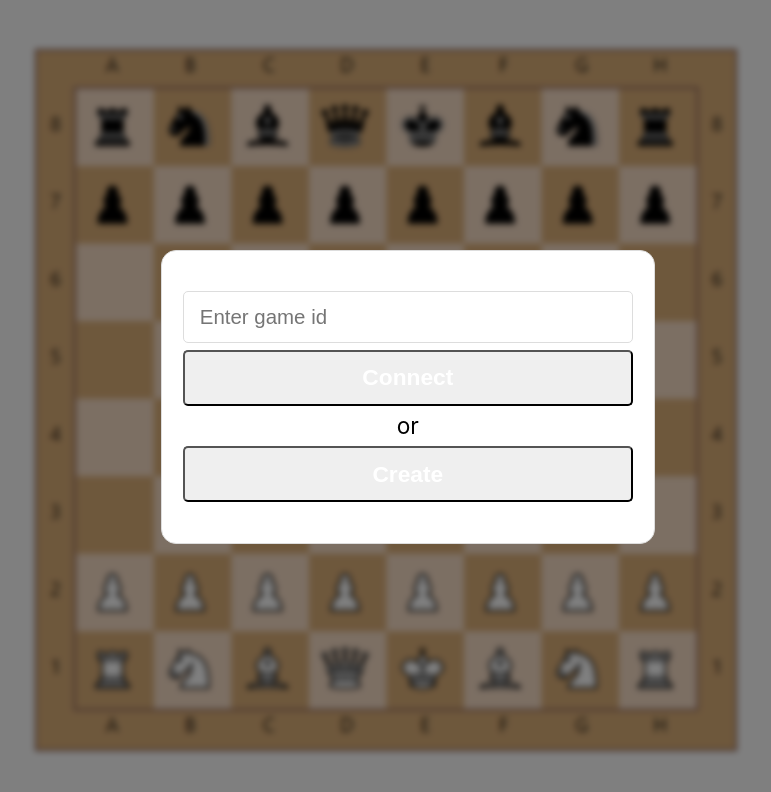
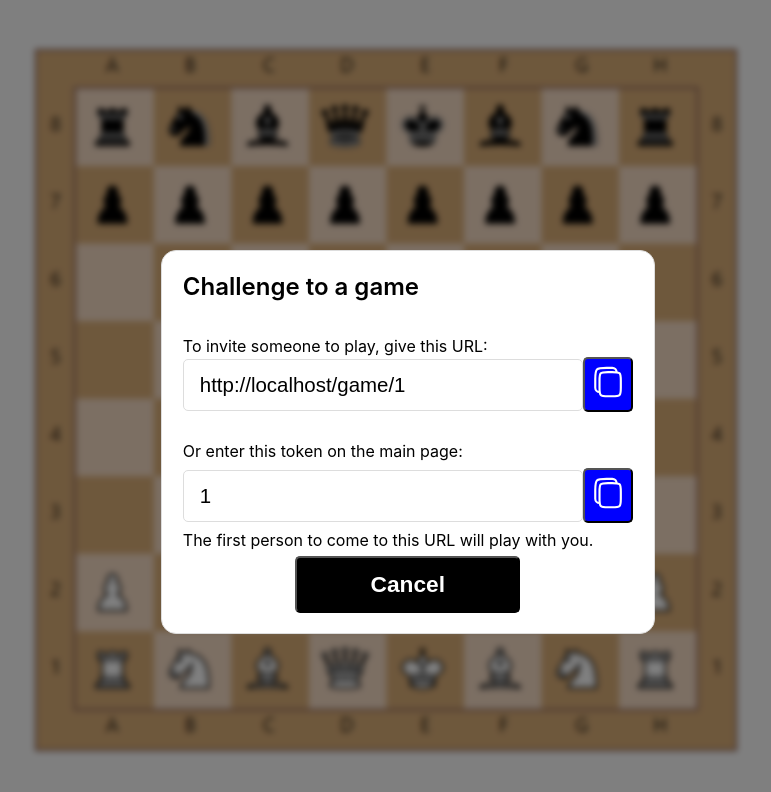
Before and after one commit to OlAndrey/React-Chess, a React (Create React App) app in the folder client/: page /1 in a window 1280 px wide. Before the commit this address led to /. Shown: the top 792 px of the page, without its empty margins (254-1025 px from the left). Built offline with nearby package versions, Linux system fonts and the light colour scheme; no server answers.

Commit message:
feat(client): added waiting page for opponent

```diff
--- a/client/src/Components/CreateGame.tsx
+++ b/client/src/Components/CreateGame.tsx
@@ -1,8 +1,10 @@
 import { useRef } from 'react'
+import { useNavigate } from 'react-router-dom'
 import socket from '../helpers/socket'
 
 const CreateGame = ({ handler }: { handler: (a: boolean) => void }) => {
   const token = useRef<string | null>(null)
+  const navigate = useNavigate()
   const data = [
     { time: '5', name: 'Blitz' },
     { time: '10', name: 'Rapid' },
@@ -12,10 +14,8 @@ const CreateGame = ({ handler }: { handler: (a: boolean) => void }) => {
 
   const createGame = (option: (typeof data)[0]) => {
     socket.emit('create-game', { time: option.time })
-
-    socket.on('created', (data: any) => {
-      token.current = data.token as string
-      console.log(data.token)
+    socket.on('ready', () => {
+      if (token.current) navigate(token.current, { replace: true })
     })
   }
 
--- /dev/null
+++ b/client/src/Components/PlayerWaiting.tsx
@@ -0,0 +1,93 @@
+import { useEffect, useState } from 'react'
+import { useParams, useNavigate } from 'react-router-dom'
+import Modal from './Modal'
+import socket from '../helpers/socket'
+
+const PlayerWaiting = () => {
+  const [showModal] = useState(true)
+  const { token } = useParams()
+  const navigate = useNavigate()
+  const inputValues: string[] = [window.location.origin + '/game/' + token, token || 'null']
+
+    useEffect(() => {
+      if (token) socket.emit('check-token', { token })
+      socket.on('token-invalid', () => navigate('/'))
+      socket.on('ready', () => {
+        if (token) navigate('game/' + token, { replace: true })
+      })
+    // eslint-disable-next-line react-hooks/exhaustive-deps
+    }, [token])
+
+  return (
+    <Modal className={showModal ? 'bg-image' : ''} isShow={showModal}>
+      <div className="text-lg">Challenge to a game</div>
+      <div className="my-4">
+        <span className="text-sm">To invite someone to play, give this URL:</span>
+        <CopyField value={inputValues[0]} />
+      </div>
+      <div className="text-sm">Or enter this token on the main page:</div>
+      <CopyField value={inputValues[1]} />
+      <div className="text-sm">The first person to come to this URL will play with you.</div>
+
+      <button className="btn w-1/2 bg-black" onClick={() => navigate('/')}>
+        Cancel
+      </button>
+    </Modal>
+  )
+}
+
+const CopyField = ({ value }: { value: string }) => {
+  const [isClicked, setIsClicked] = useState(false)
+
+  const handlerClick = () => {
+    setIsClicked(true)
+    navigator.clipboard.writeText(value)
+  }
+
+  return (
+    <div className="flex ">
+      <input type="text" style={{ flexGrow: 1 }} value={value} readOnly />
+      <button className={`btn ${isClicked? 'bg-green' :'bg-blue'} p-2`} onClick={handlerClick}>
+        {isClicked ? checkSvg : copySvg}
+      </button>
+    </div>
+  )
+}
+
+const copySvg = (
+  <svg
+    width="1.5em"
+    height="1.5em"
+    viewBox="0 0 24 24"
+    fill="none"
+    xmlns="http://www.w3.org/2000/svg"
+  >
+    <path
+      d="M6 11C6 8.17157 6 6.75736 6.87868 5.87868C7.75736 5 9.17157 5 12 5H15C17.8284 5 19.2426 5 20.1213 5.87868C21 6.75736 21 8.17157 21 11V16C21 18.8284 21 20.2426 20.1213 21.1213C19.2426 22 17.8284 22 15 22H12C9.17157 22 7.75736 22 6.87868 21.1213C6 20.2426 6 18.8284 6 16V11Z"
+      stroke="#ffffff"
+      strokeWidth="1.5"
+    />
+    <path
+      d="M6 19C4.34315 19 3 17.6569 3 16V10C3 6.22876 3 4.34315 4.17157 3.17157C5.34315 2 7.22876 2 11 2H15C16.6569 2 18 3.34315 18 5"
+      stroke="#ffffff"
+      strokeWidth="1.5"
+    />
+  </svg>
+)
+
+const checkSvg = (
+  <svg
+    fill="#ffffff"
+    width="1.5em"
+    height="1.5em"
+    viewBox="0 0 24 24"
+    xmlns="http://www.w3.org/2000/svg"
+  >
+    <path
+      fillRule="evenodd"
+      d="M12,2 C17.5228475,2 22,6.4771525 22,12 C22,17.5228475 17.5228475,22 12,22 C6.4771525,22 2,17.5228475 2,12 C2,6.4771525 6.4771525,2 12,2 Z M12,4 C7.581722,4 4,7.581722 4,12 C4,16.418278 7.581722,20 12,20 C16.418278,20 20,16.418278 20,12 C20,7.581722 16.418278,4 12,4 Z M15.2928932,8.29289322 L10,13.5857864 L8.70710678,12.2928932 C8.31658249,11.9023689 7.68341751,11.9023689 7.29289322,12.2928932 C6.90236893,12.6834175 6.90236893,13.3165825 7.29289322,13.7071068 L9.29289322,15.7071068 C9.68341751,16.0976311 10.3165825,16.0976311 10.7071068,15.7071068 L16.7071068,9.70710678 C17.0976311,9.31658249 17.0976311,8.68341751 16.7071068,8.29289322 C16.3165825,7.90236893 15.6834175,7.90236893 15.2928932,8.29289322 Z"
+    />
+  </svg>
+)
+
+export default PlayerWaiting
--- a/client/src/index.tsx
+++ b/client/src/index.tsx
@@ -5,6 +5,7 @@ import './styles/index.css'
 import reportWebVitals from './reportWebVitals'
 import App from './App'
 import Game from './Components/Game'
+import PlayerWaiting from './Components/PlayerWaiting'
 
 const root = ReactDOM.createRoot(document.getElementById('root') as HTMLElement)
 root.render(
@@ -12,6 +13,7 @@ root.render(
     <BrowserRouter>
       <Routes>
         <Route path="/game/:token" Component={Game} />
+        <Route path="/:token" Component={PlayerWaiting} />
         <Route path="/" Component={App} />
         <Route path="/*" element={<Navigate to='/' replace={true} />} />
       </Routes>
--- a/client/src/styles/index.css
+++ b/client/src/styles/index.css
@@ -22,6 +22,25 @@ body {
   code {
     font-family: source-code-pro, Menlo, Monaco, Consolas, 'Courier New',
       monospace;
+  }
+
+  .bg-blue{
+    background-color: blue;
+  }
+  .bg-black {
+    background-color: black;
+  }
+  .bg-green{
+    background-color: darkgreen;
+  }
+
+  .w-full{
+    width: 100%;
+  }
+
+  .w-1\/2{
+    width: 50%;
+    margin: 0 auto;
   }
 
   .flex{
```
